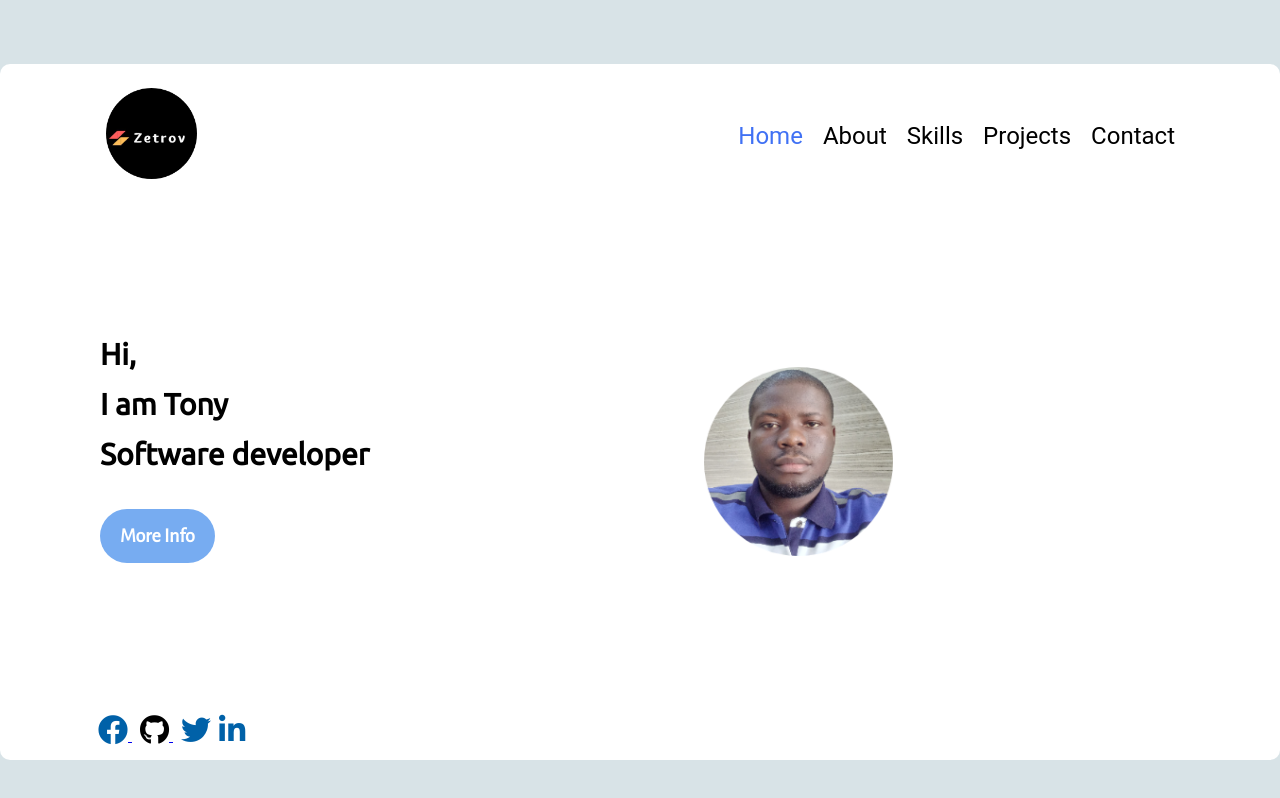
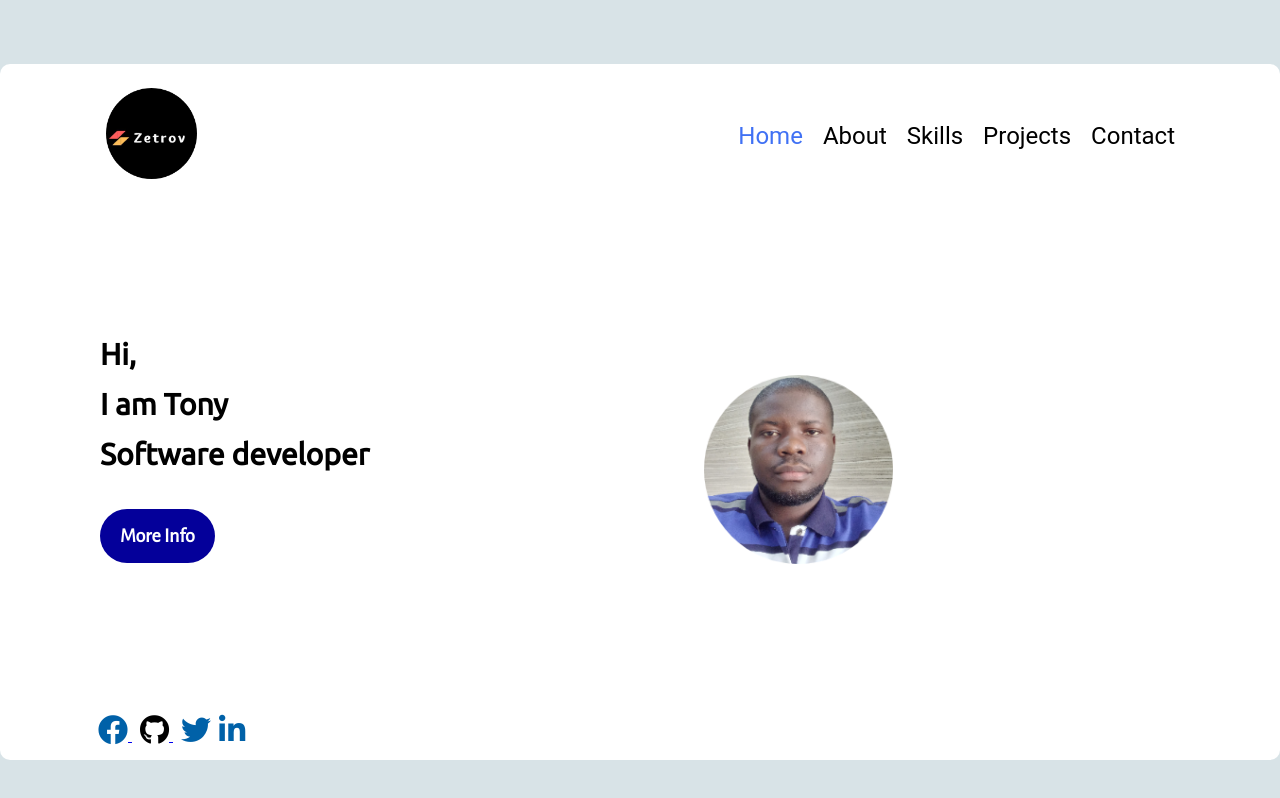
Before and after one commit to tonyIkwuegbu/portfolio, a React (Create React App) app: page / in a window 1280 px wide. Built offline with nearby package versions, Linux system fonts and the light colour scheme.

Commit message:
Add Emailjs to form

```diff
--- a/package.json
+++ b/package.json
@@ -8,6 +8,7 @@
     "@testing-library/jest-dom": "^5.11.4",
     "@testing-library/react": "^11.1.0",
     "@testing-library/user-event": "^12.1.10",
+    "emailjs-com": "^2.6.4",
     "react": "^17.0.2",
     "react-dom": "^17.0.2",
     "react-router-dom": "^5.2.0",
--- a/src/components/Contact/index.js
+++ b/src/components/Contact/index.js
@@ -3,6 +3,8 @@ import { makeStyles } from "@material-ui/core/styles";
 import TextField from "@material-ui/core/TextField";
 import "./style.css";
 import Button from "@material-ui/core/Button";
+import emailjs from 'emailjs-com';
+
 
 const Contact = () => {
     const [message, setMessage] = useState();
@@ -16,10 +18,18 @@ const Contact = () => {
   }));
   const classes = useStyles();
 
-  const handleChange = () =>{
-      setMessage("Thank you for your submission!");
-  }
 
+  function sendEmail(e) {
+    e.preventDefault();
+
+    emailjs.sendForm('gmail', 'template_5ztfryj', e.target, 'user_286yNR8cdPOFzEECcKLAB')
+      .then(() => {
+          setMessage("Thank you for your submission!");
+      }, (error) => {
+          console.log(error.text);
+      });
+      e.target.reset();
+    }
   return (
     <div className="contact">
       <h1>Contact me!</h1>
@@ -30,7 +40,6 @@ const Contact = () => {
         allowFullScreen=""
         aria-hidden="false"
         tabIndex="0"
-        loading="lazy"
       ></iframe>
       <h4>Address</h4>
       <p>Federal Capital Territory, Abuja</p>
@@ -50,9 +59,10 @@ const Contact = () => {
         Interested in working together?please fill out the form below and i'll
         get back to you as soon as i can.
       </h4>
-      <form autoComplete="off" action="mailto:ikwuegbuanthony@gmail.com" method="post" enctype="text/plain" onSubmit= {handleChange} >
+      <form onSubmit={ sendEmail } >
         <TextField
           id="filled-basic"
+          name="name"
           type="text"
           className={classes.root}
           label="Your Name"
@@ -62,6 +72,7 @@ const Contact = () => {
         <br />
         <TextField
           id="filled-basic"
+          name="email"
           className={classes.root}
           label="Your Email"
           type="email"
@@ -71,6 +82,7 @@ const Contact = () => {
         <br />
         <TextField
           id="filled-textarea"
+          name="message"
           className={classes.root}
           label="Your message"
           placeholder="Tell me a little about your project..."
@@ -87,7 +99,7 @@ const Contact = () => {
           Clear
         </Button>
         </div>
-        <p>{message}</p>
+        <p> {message} </p>
       </form>
     </div>
   );
--- a/src/components/Home/style.css
+++ b/src/components/Home/style.css
@@ -26,12 +26,12 @@
     color: #ffff;
     padding:  15px 20px;
     border-radius: 999px;
-    background-color: #77acf1;
+    background-color:  #04009a;
     font-family: 'Alegreya Sans', sans-serif;
 
 }
 .home .title button:hover{
-    background-color: #04009a;
+    background-color:#77acf1 ;
     font-weight: 800;
 }
 .home .person{
@@ -40,14 +40,13 @@
 
 }
 .home .person img{
-    width: 40%;
+    width: 50%;
     display: block;
-    margin-left: auto;
-    margin-right: auto;
-    margin-top: 2rem;
+    margin: 3rem auto 0 auto;
 
 
 }
+
 @media (min-width: 800px){
     .home{
         flex-direction: row;
--- a/src/components/Projects/index.js
+++ b/src/components/Projects/index.js
@@ -2,7 +2,7 @@ import "./style.css";
 
 const Projects = () => {
     return (
-        <div>
+        <div className="project">
             <p>Yet to be uploaded</p>
         </div>
     )
--- a/src/components/Projects/style.css
+++ b/src/components/Projects/style.css
@@ -0,0 +1,3 @@
+.project{
+    margin-bottom: 30rem;
+}
```
Also changed, not shown: 1 other file (tests, documents, lock files or other folders).
